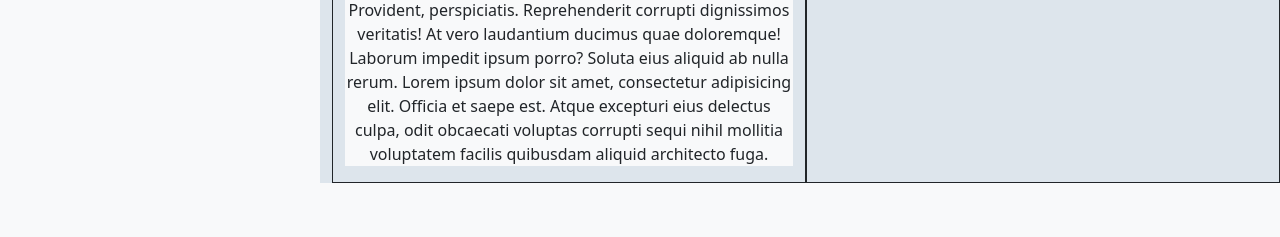
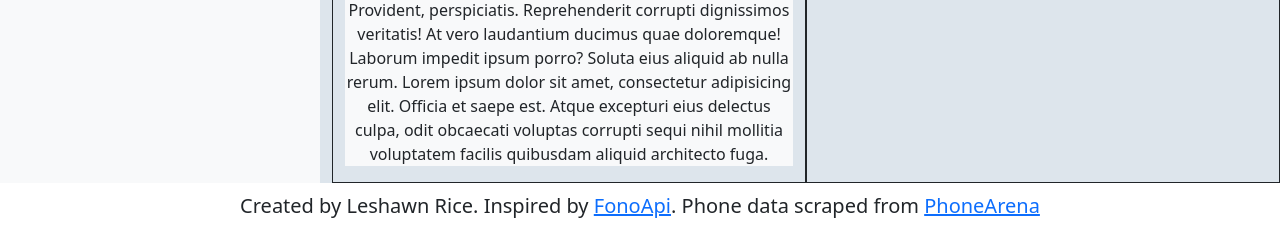
Before and after one commit to leshawn-rice/grabaphone, a Flask app: page / in a window 1280 px wide. Shown: the part 1213-1450 px from the top of the page. Before the commit the page ends 1396 px from the top, so only its background shows below. Run offline with Flask 2, Linux system fonts and the light colour scheme.

Commit message:
Added footer crediting inspiration for API and where i got my data

```diff
--- a/app/templates/base.html
+++ b/app/templates/base.html
@@ -45,6 +45,12 @@
         {% block content %}
         {% endblock %}
     </div>
+
+    <div class="footer m-2 text-center">
+        <p class="lead">Created by Leshawn Rice. Inspired by <a href="https://github.com/shakee93/fonoapi"
+                target="_blank">FonoApi</a>. Phone data scraped from <a href="https://phonearena.com"
+                target="_blank">PhoneArena</a></p>
+    </div>
     <script src="https://cdn.jsdelivr.net/npm/bootstrap@5.0.0-beta1/dist/js/bootstrap.bundle.min.js"
         integrity="sha384-ygbV9kiqUc6oa4msXn9868pTtWMgiQaeYH7/t7LECLbyPA2x65Kgf80OJFdroafW"
         crossorigin="anonymous"></script>
```
